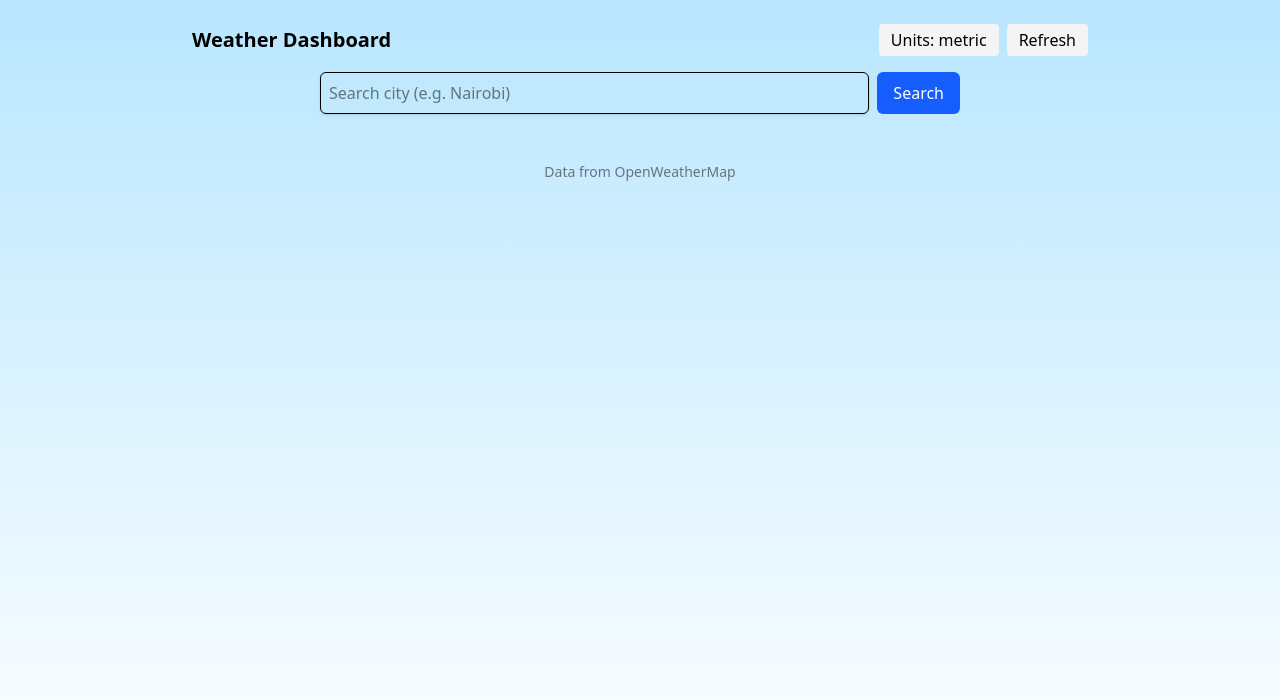
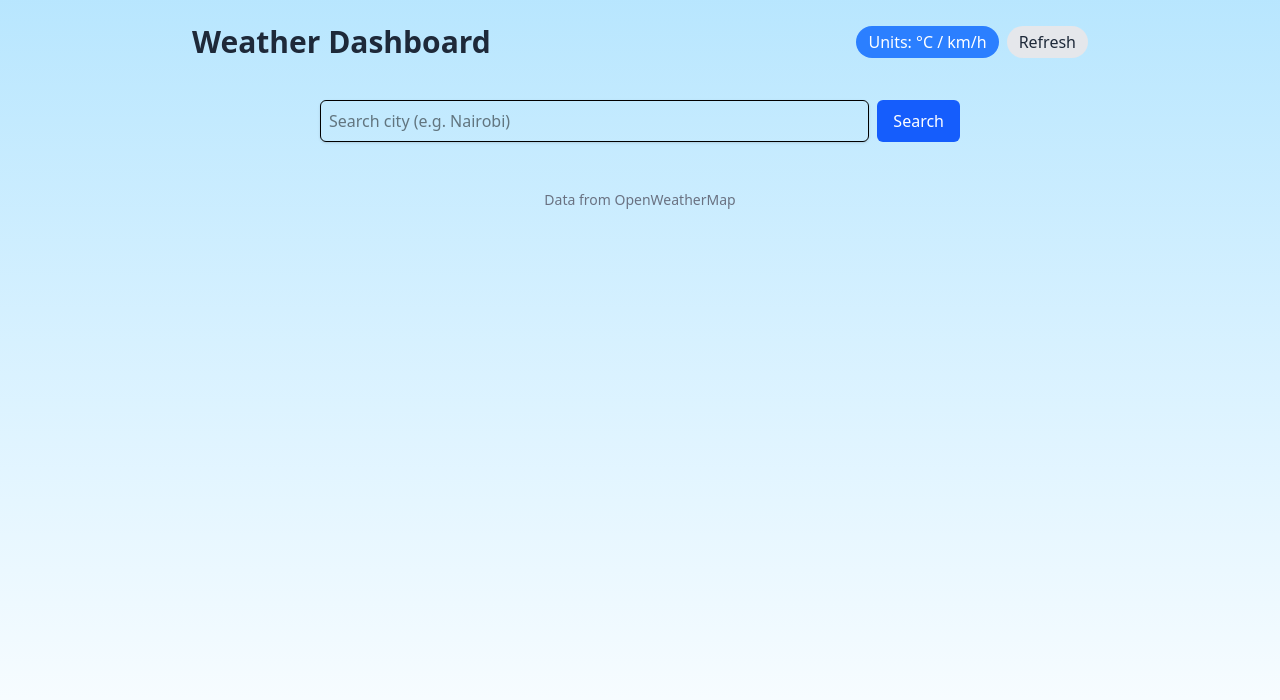
Before and after one commit to Robson-Ali/weather-dashboard, a React (Vite) app: page / in a window 1280 px wide. Shown: the top 700 px of the page. Built offline with nearby package versions, Linux system fonts and the light colour scheme.

Commit message:
Wrappeing the load function in useCallback
Refactor App component for improved readability and stability. Added useCallback for load function and enhanced recent searches handling.

```diff
--- a/src/App.jsx
+++ b/src/App.jsx
@@ -1,85 +1,115 @@
-import React, { useEffect, useState, useRef } from 'react'
-import SearchBar from './components/SearchBar'
-import WeatherCard from './components/WeatherCard'
-import ForecastCard from './components/ForecastCard'
-import ErrorMessage from './components/ErrorMessage'
-import { fetchWeatherByCity, fetchForecast } from './api/weather'   // ✅ FIXED
+import React, { useEffect, useState, useRef, useCallback } from 'react';
+import SearchBar from './components/SearchBar';
+import WeatherCard from './components/WeatherCard';
+import ForecastCard from './components/ForecastCard';
+import ErrorMessage from './components/ErrorMessage';
+import { fetchWeatherByCity, fetchForecast } from './api/weather';
 
-const REFRESH_INTERVAL = 1000 * 60 * 5 // 5 minutes
-const STORAGE_KEY = 'wd:recent'
+const REFRESH_INTERVAL = 1000 * 60 * 5; // 5 minutes (for clarity)
+const STORAGE_KEY = 'wd:recent';
 
 export default function App() {
-  const [city, setCity] = useState('')
-  const [units, setUnits] = useState('metric')
-  const [current, setCurrent] = useState(null)
-  const [daily, setDaily] = useState(null)
-  const [error, setError] = useState('')
+  const [city, setCity] = useState('');
+  const [units, setUnits] = useState('metric');
+  const [current, setCurrent] = useState(null);
+  const [daily, setDaily] = useState(null);
+  const [error, setError] = useState('');
+
+  // Initialize recent searches from Local Storage (Good Practice)
   const [recent, setRecent] = useState(() =>
     JSON.parse(localStorage.getItem(STORAGE_KEY) || '[]')
-  )
+  );
 
-  const timerRef = useRef(null)
+  const timerRef = useRef(null);
 
-  useEffect(() => {
-    localStorage.setItem(STORAGE_KEY, JSON.stringify(recent.slice(0, 6)))
-  }, [recent])
+  // Core function to fetch weather data, memoized with useCallback for stability.
+  // This is essential for the auto-refresh timer to work correctly without stale closures.
+  const load = useCallback(async (cityName) => {
+    setError('');
 
-  useEffect(() => {
-    return () => clearInterval(timerRef.current)
-  }, [])
+    // Clear any existing auto-refresh timer immediately
+    clearInterval(timerRef.current);
 
-  async function load(cityName) {
-    setError('')
     try {
-      // 1. Get city + coords
-      const data = await fetchWeatherByCity(cityName, units)
-      const { coord, name } = data
+      // 1. Get current weather and coordinates
+      const data = await fetchWeatherByCity(cityName, units);
+      const { coord, name } = data;
 
-      // 2. Get free 5-day forecast
-      const forecast = await fetchForecast(coord.lat, coord.lon, units)
+      // 2. Get forecast using coordinates
+      const forecast = await fetchForecast(coord.lat, coord.lon, units);
 
-      setCity(name)
-      setCurrent(data)             // use actual current weather
-      setDaily(forecast)           // dailyList array
+      // Update states
+      setCity(name);
+      setCurrent(data);
+      setDaily(forecast);
 
+      // Update recent searches list (Stretch Goal)
       setRecent((r) =>
         [name, ...r.filter((x) => x.toLowerCase() !== name.toLowerCase())].slice(0, 6)
-      )
+      );
 
-      clearInterval(timerRef.current)
-      timerRef.current = setInterval(() => load(name), REFRESH_INTERVAL)
+      // Set up new auto-refresh timer (calls itself)
+      timerRef.current = setInterval(() => load(name), REFRESH_INTERVAL);
+
     } catch (err) {
-      setError(err.message || 'Something went wrong')
+      setError(err.message || 'City not found or network error.');
+      setCurrent(null);
+      setDaily(null); // Clear weather data on error
     }
-  }
+  }, [units]); // DEPENDENCY: Only re-create 'load' when 'units' changes
 
+  // 1. Effect: Auto-refresh data when units change (FIXED DEPENDENCY)
+  useEffect(() => {
+    if (city) {
+      // Reload weather using the new units setting
+      load(city);
+    }
+  }, [units, load, city]); // DEPENDENCY: Recalculate if units, load, or city changes
+
+  // 2. Effect: Save recent searches to Local Storage
+  useEffect(() => {
+    localStorage.setItem(STORAGE_KEY, JSON.stringify(recent.slice(0, 6)));
+  }, [recent]);
+
+  // 3. Effect: Cleanup auto-refresh timer on component unmount
+  useEffect(() => {
+    return () => clearInterval(timerRef.current);
+  }, []); // Runs only on mount and unmount
+
+  // Event Handlers (Simple wrappers for the stable 'load' function)
   function handleSearch(q) {
-    load(q)
+    load(q);
   }
 
   function handleSelectRecent(r) {
-    load(r)
+    load(r);
   }
 
   function handleRefresh() {
-    if (!city) return
-    load(city)
+    if (!city) return;
+    load(city);
   }
 
   return (
     <div className="min-h-screen bg-gradient-to-b from-sky-200 to-white p-6">
       <div className="max-w-4xl mx-auto">
-        <header className="flex items-center justify-between">
-          <h1 className="text-xl font-bold">Weather Dashboard</h1>
+        <header className="flex flex-col sm:flex-row items-center justify-between gap-4 mb-6">
+          <h1 className="text-3xl font-bold text-gray-800">Weather Dashboard</h1>
           <div className="flex items-center gap-2">
+
+            {/* Unit Toggle */}
             <button
               onClick={() => setUnits((u) => (u === 'metric' ? 'imperial' : 'metric'))}
-              className="px-3 py-1 rounded bg-gray-100"
+              className="px-3 py-1 rounded-full bg-blue-500 text-white hover:bg-blue-600 transition"
             >
-              Units: {units}
+              Units: {units === 'metric' ? '°C / km/h' : '°F / mph'}
             </button>
 
-            <button onClick={handleRefresh} className="px-3 py-1 rounded bg-gray-100">
+            {/* Refresh Button */}
+            <button
+              onClick={handleRefresh}
+              className="px-3 py-1 rounded-full bg-gray-200 text-gray-800 hover:bg-gray-300 transition"
+            >
               Refresh
             </button>
           </div>
@@ -101,5 +131,5 @@ export default function App() {
         </footer>
       </div>
     </div>
-  )
+  );
 }
```
